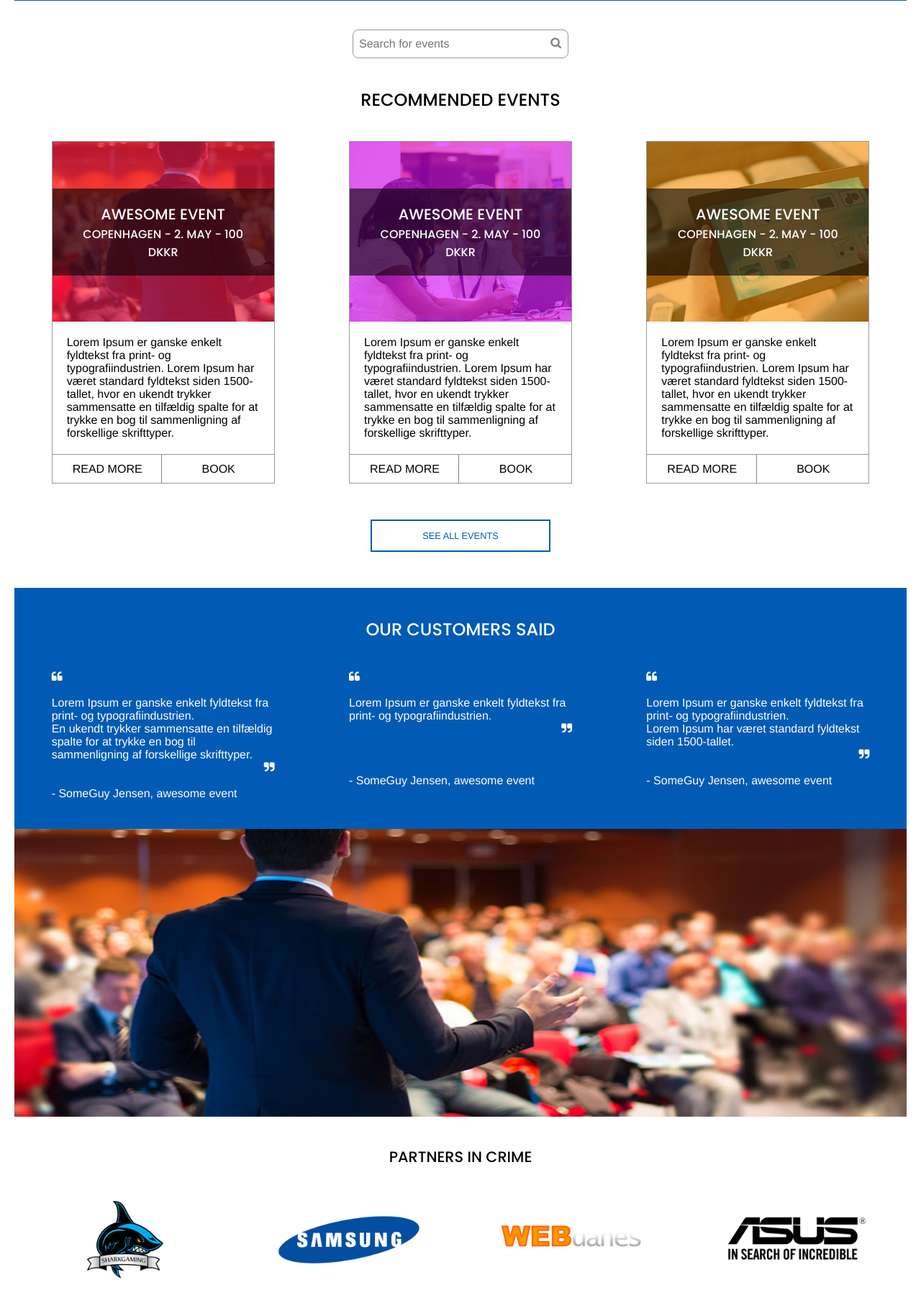
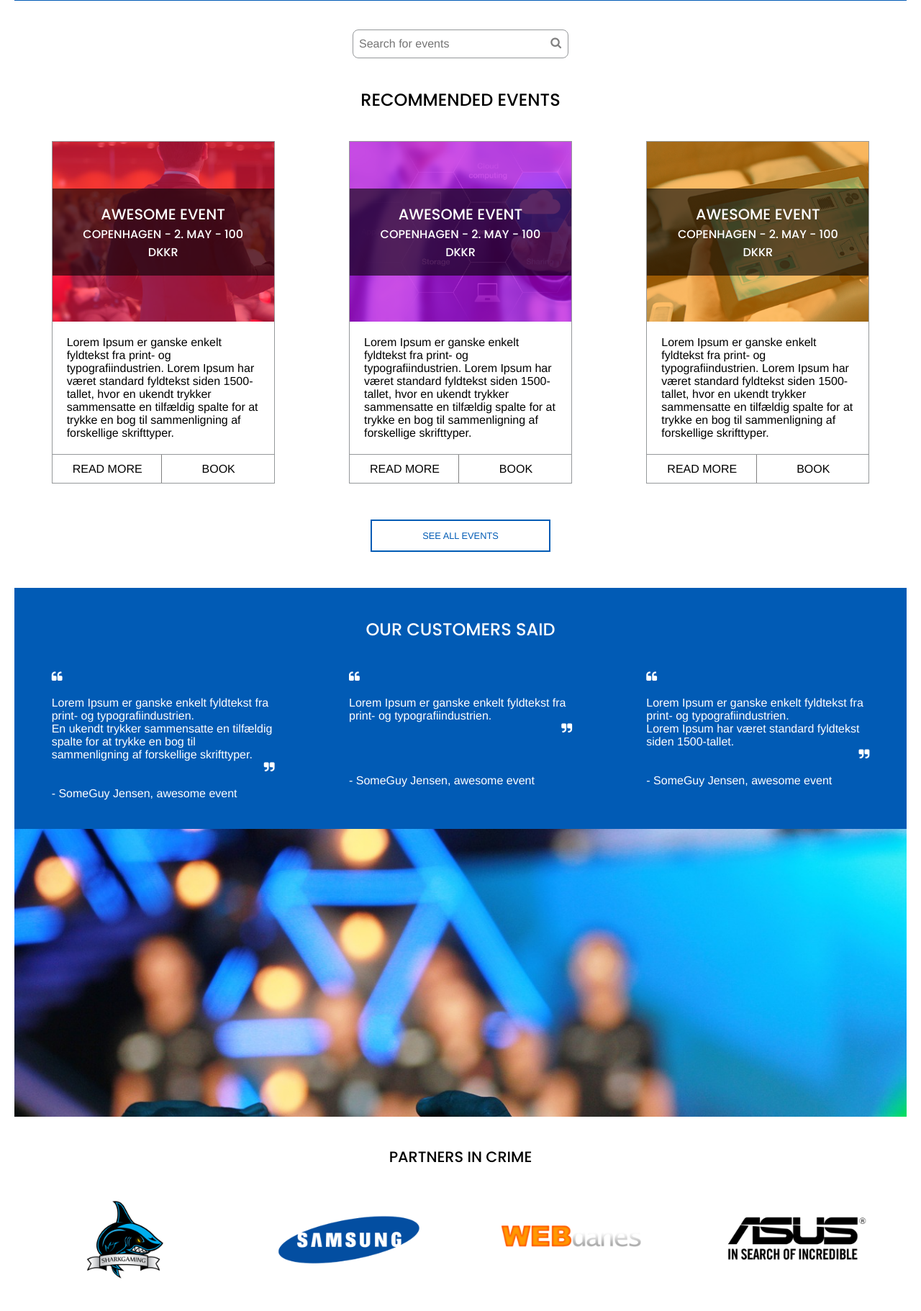
Before and after one commit to bachalarz/Tech, a PHP site: page / in a window 1280 px wide. Shown: the part 539-2361 px from the top of the page at 72% size. Run offline with PHP 8.4, Linux system fonts and the light colour scheme; style sheets or scripts are compiled from the project's sources; some libraries are stand-ins or nearby versions.

Commit message:
no message

```diff
--- a/css/style-event.css
+++ b/css/style-event.css
@@ -59,8 +59,14 @@
   margin: 30px 0px; }
 
 .event-image {
-  object-fit: contain;
-  max-width: 100%; }
+  background-image: url("../img/placeholder/seminar.jpg");
+  background-size: cover;
+  width: 100%;
+  height: 250px; }
+  .event-image .filter {
+    width: 100%;
+    height: 100%;
+    background-color: rgba(255, 26, 71, 0.6); }
 
 .event-category-tags, .event-address {
   color: #95989A; }
@@ -113,7 +119,7 @@
     .mySlides .img-slide-container-1 {
       background-image: url("../img/placeholder/seminar.jpg"); }
     .mySlides .img-slide-container-2 {
-      background-image: url("../img/placeholder/employer.jpg"); }
+      background-image: url("../img/placeholder/cloud.jpg"); }
     .mySlides .img-slide-container-3 {
       background-image: url("../img/placeholder/ipad.jpg"); }
     .mySlides .img-slide-container .filter {
@@ -219,13 +225,13 @@
 .noslide-container {
   display: none; }
 
-@media screen and (min-width: 1100px) {
+@media screen and (min-width: 800px) {
   .event-container {
     flex-direction: row; }
 
   .event-image {
     width: 50%;
-    max-height: 450px; }
+    height: 380px; }
 
   .event-info {
     max-width: 50%;
@@ -261,7 +267,7 @@
         .noslide-container .noslide .img-slide-container-1 {
           background-image: url("../img/placeholder/seminar.jpg"); }
         .noslide-container .noslide .img-slide-container-2 {
-          background-image: url("../img/placeholder/employer.jpg"); }
+          background-image: url("../img/placeholder/cloud.jpg"); }
         .noslide-container .noslide .img-slide-container-3 {
           background-image: url("../img/placeholder/ipad.jpg"); }
         .noslide-container .noslide .img-slide-container .filter {
--- a/css/style-frontpage.css
+++ b/css/style-frontpage.css
@@ -101,7 +101,9 @@
     .container-testimonials .testimonials .testimonial {
       width: 25%; }
   .container-testimonials .testimonial-image {
-    max-height: 400px;
+    background-image: url("../img/placeholder/techweek.jpg");
+    background-size: cover;
+    height: 400px;
     width: 100%; }
 
 .btn-container {
--- a/scss/style-event.scss
+++ b/scss/style-event.scss
@@ -20,8 +20,16 @@
 }
 
 .event-image {
-	object-fit: contain;
-	max-width: 100%;
+	background-image: url("../img/placeholder/seminar.jpg");
+	background-size: cover;
+	width: 100%;
+	height: 250px;
+
+	.filter {
+		width: 100%;
+		height: 100%;
+		background-color: rgba(255, 26, 71, 0.6);
+	}
 }
 
 .event-category-tags, .event-address {
@@ -102,7 +110,7 @@
 			}
 
 			&-2 {
-				background-image: url("../img/placeholder/employer.jpg");
+				background-image: url("../img/placeholder/cloud.jpg");
 			}
 
 			&-3 {
@@ -243,7 +251,7 @@
 }
 
 
-@media screen and ( min-width: 1100px ) {
+@media screen and ( min-width: 800px ) {
 
 	.event-container {
 		flex-direction: row;
@@ -251,7 +259,7 @@
 
 	.event-image{
 		width: 50%;
-		max-height: 450px;
+		height: 380px;
 	}
 
 	.event-info {
@@ -304,7 +312,7 @@
 			}
 
 			&-2 {
-				background-image: url("../img/placeholder/employer.jpg");
+				background-image: url("../img/placeholder/cloud.jpg");
 			}
 
 			&-3 {
--- a/scss/style-frontpage.scss
+++ b/scss/style-frontpage.scss
@@ -74,7 +74,9 @@
 	}
 
 	.testimonial-image {
-		max-height: 400px;
+		background-image: url("../img/placeholder/techweek.jpg");
+		background-size: cover;
+		height: 400px;
 		width: 100%;
 	}
 
--- a/views/view-event.php
+++ b/views/view-event.php
@@ -6,7 +6,9 @@
 		<h1>AWESOME EVENT</h1>
 		<h4 class="event-address">POLITIKENS HUS, RÅDHUSPLADSEN 1, 1550 COPENHAGEN K</h3>
 		<div class="event-container">
-			<img src="img/placeholder/ipad.jpg" class="event-image">
+    <div class="event-image">
+      <div class="filter"></div>
+    </div>
 			<div class="event-info">
 				<div class="event-date-price">
 					<h4 class="event-price">400 kr</h4>
@@ -16,7 +18,7 @@
 				Lorem Ipsum er ganske enkelt fyldtekst fra print- og typografiindustrien. Lorem Ipsum har været standard fyldtekst siden 1500-tallet, hvor en ukendt trykker sammensatte en tilfældig spalte for at trykke en bog til sammenligning af forskellige skrifttyper. Lorem Ipsum har ikke alene overlevet fem århundreder, men har også vundet indpas i elektronisk typografi uden væsentlige ændringer. Sætningen blev gjordt kendt i 1960'erne med lanceringen af Letraset-ark, som indeholdt afsnit med Lorem Ipsum, og senere med layoutprogrammer som Aldus PageMaker, som også indeholdt en udgave af Lorem Ipsum.<br><br>
 				Lorem Ipsum er ganske enkelt fyldtekst fra print- og typografiindustrien. Lorem Ipsum har været standard fyldtekst siden 1500-tallet, hvor en ukendt trykker sammensatte en tilfældig spalte for at trykke en bog til sammenligning af forskellige skrifttyper. Lorem Ipsum har ikke alene overlevet fem århundreder, men har også vundet indpas i elektronisk typografi uden væsentlige ændringer.
 				</p>
-				<p class="event-category-tags">CATEGORY: BLUE<br>
+				<p class="event-category-tags">CATEGORY: RED, WEB<br>
 				TAGS: awesome, event, tech</p>
 				<button class="link btn-event-book" data-go-to="payment">Book</button>
 			</div>
--- a/views/view-frontpage.php
+++ b/views/view-frontpage.php
@@ -164,7 +164,10 @@
 				<div class="testimonial"><i class="fa fa-quote-left" aria-hidden="true"></i><br><br>Lorem Ipsum er ganske enkelt fyldtekst fra print- og typografiindustrien. <br>Lorem Ipsum har været standard fyldtekst siden 1500-tallet.<br><i class="fa fa-quote-right" aria-hidden="true"></i><br><br>
 				- SomeGuy Jensen, awesome event</div>
 			</div>
-			<img class="testimonial-image" src="img/placeholder/seminar.jpg">
+			<div class="testimonial-image">
+
+			</div>
+			<!-- <img class="testimonial-image" src="img/placeholder/techweek.jpg"> -->
 		</div>
 		<h3>partners in crime</h3>
 		<div class="event-partners">
```
Also changed, not shown: img/placeholder/cloud.jpg (added), img/placeholder/techweek.jpg (added), 2 other files.
